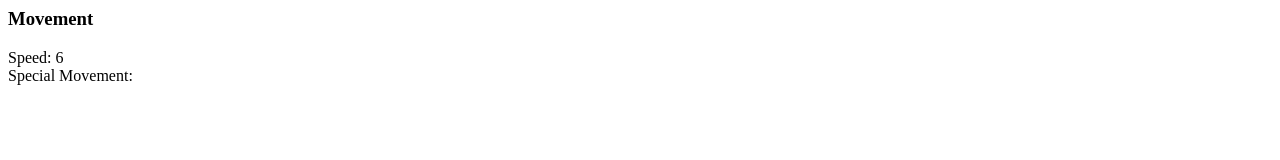
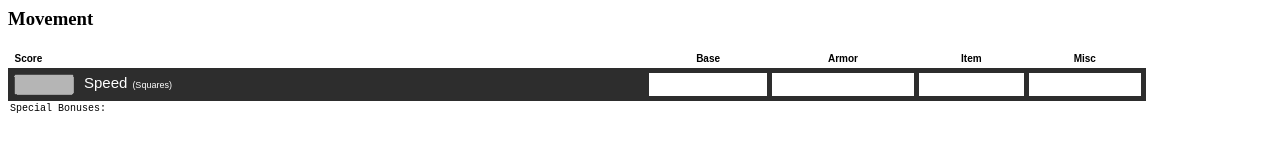
Before and after one commit to egomish/dnd4ebuilder, a website: page public/views/movement.html in a window 1280 px wide. Drawn offline with Linux system fonts and the light colour scheme; files that its build step writes are made by us from their sources.

Commit message:
completed the movement section

```diff
--- a/public/controllers/mainController.js
+++ b/public/controllers/mainController.js
@@ -105,6 +105,12 @@ app.controller('mainController', ['$scope', '$http', function($scope, $http) {
         },
         calculatedValues: {
             halfLevel: 0,
+            movement: {
+                base: 5,
+                armor: 0,
+                item: 0,
+                misc: 0
+            },
             initiative: {
                 dex: 0,
                 misc: 0
--- /dev/null
+++ b/public/styles/movement.css
@@ -0,0 +1,47 @@
+.movement {
+    width: 90%;
+}
+
+.movement input {
+    width: 60px;
+    float: left;
+    color: black;
+    text-align: center;
+}
+
+.movement table {
+    width: 100%;
+    font-family: arial, sans-serif;
+    font-size: 10px;
+    border-collapse: collapse;
+}
+
+.movement th {
+    border-bottom: 1px solid black;
+    text-align: center;
+    padding: 4px;
+}
+
+.movement td {
+    text-align: center;
+    border: 5px solid #2d2d2d;;
+    font-size: 20px;
+}
+
+.movement label {
+    font-size: 15px;
+    padding-left: 10px;
+}
+
+.movement span {
+    font-size: 9px;
+    padding-left: 5px;
+}
+
+.movement textarea {
+    text-align: left;
+    font-size: 10px;
+    border: none;
+    width: 100%;
+    resize: none;
+}
--- a/public/views/movement.html
+++ b/public/views/movement.html
@@ -1,8 +1,29 @@
+<link rel="stylesheet" href="styles/movement.css">
+
 <h3>Movement</h3>
-<div>
-    <div class="col-sm-4">
-        Speed: 6
-        <br>
-        Special Movement:
-    </div>
+<div class="movement">
+    <table>
+        <tr>
+            <th style="text-align:left;">Score</th>
+            <th>Base</th>
+            <th>Armor</th>
+            <th>Item</th>
+            <th>Misc</th>
+        </tr>
+        <tr>
+            <td style="text-align: left; background-color: #2d2d2d; color: white;">
+                <input type="text" disabled="disabled"
+                    ng-model="ddch.calculatedValues.movement.base +
+                    ddch.calculatedValues.movement.armor +
+                    ddch.calculatedValues.movement.item +
+                    ddch.calculatedValues.movement.misc">
+                <label>Speed<span>(Squares)</span></label>
+            </td>
+            <td ng-bind="ddch.calculatedValues.movement.base"></td>
+            <td ng-bind="ddch.calculatedValues.movement.armor"></td>
+            <td ng-bind="ddch.calculatedValues.movement.item"></td>
+            <td ng-bind="ddch.calculatedValues.movement.misc"></td>
+        </tr>
+    </table>
+    <textarea>Special Bonuses:</textarea>
 </div>
```
